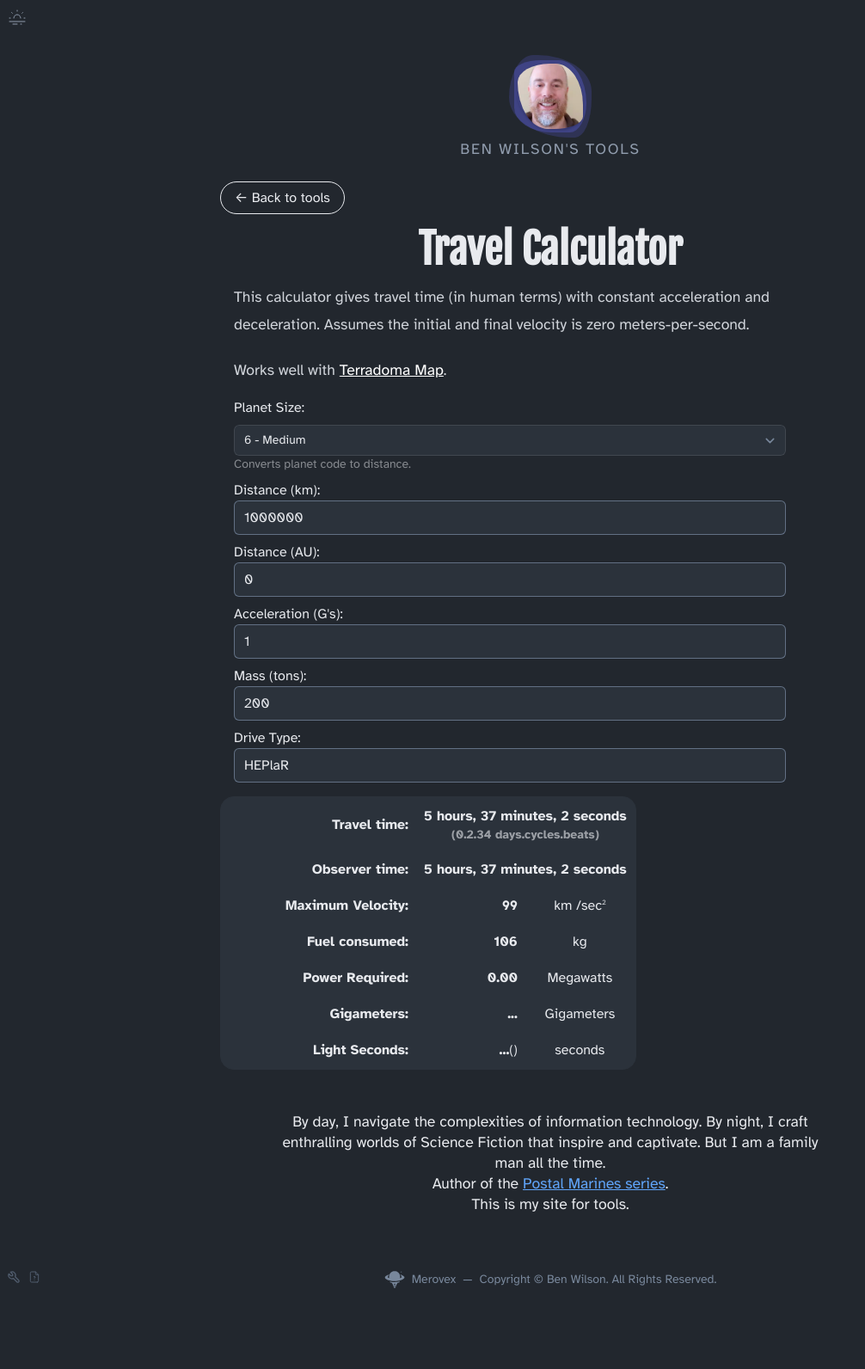
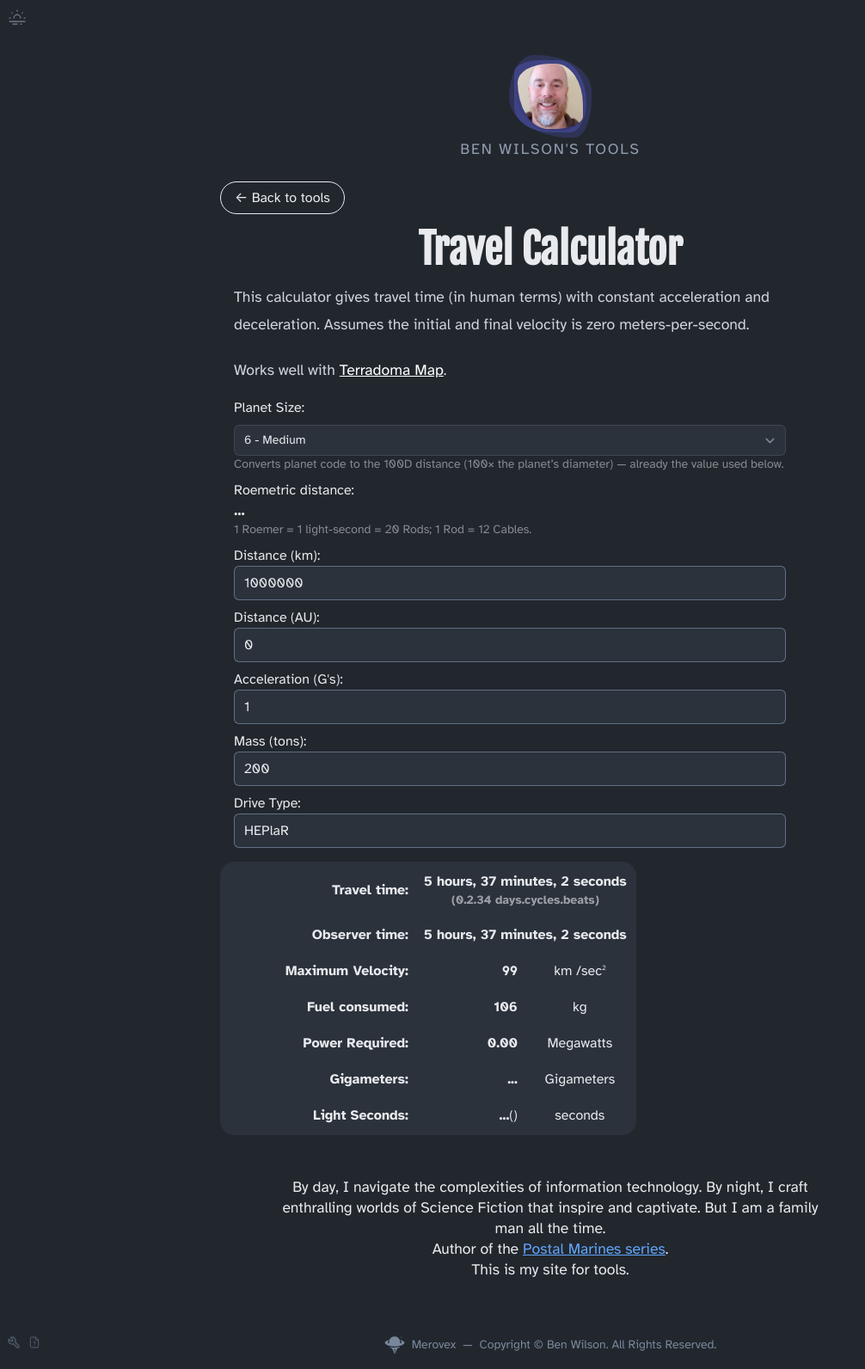
Before and after one commit to Merovex/merovex.github.io, a Jekyll site: the page built from _tools/travel-calculator.html, in a window 1280 px wide. Shown: the whole page at 86% size, without its empty margins (0-1006 px from the left). Built offline with Jekyll 4.4.1, drawn with Linux system fonts in a browser that asks for light colours; before the commit the page ends 1516 px from its top, so only the background shows below that.

Commit message:
Add Roemetric measures and 100D note to travel calculator
Roemer (1 light-second) splits into 20 Rods, each 12 Cables; computed in
meters and updated alongside the other distance readouts. Note that the
planet-size distance is the 100D (100x diameter) value.

Co-Authored-By: Claude Opus 4.8 (1M context) <noreply@anthropic.com>

```diff
--- a/_tools/travel-calculator.html
+++ b/_tools/travel-calculator.html
@@ -50,7 +50,16 @@ travel."
           <option value="250000">X - Large Gas Giant</option>
         </select>
 
-        <p class="text-sm opacity-50 help-text">Converts planet code to distance.</p>
+        <p class="text-sm opacity-50 help-text">Converts planet code to the 100D distance (100&times; the
+          planet&rsquo;s diameter) &mdash; already the value used below.</p>
+      </div>
+    </div>
+
+    <div class="flexed-row">
+      <label class="flex-1">Roemetric distance:</label>
+      <div class="flex-1">
+        <strong data-travel-calculator-target="roemetric">&hellip;</strong>
+        <p class="text-sm opacity-50 help-text">1 Roemer = 1 light-second = 20 Rods; 1 Rod = 12 Cables.</p>
       </div>
     </div>
 
--- a/assets/controllers/travel_calculator_controller.js
+++ b/assets/controllers/travel_calculator_controller.js
@@ -17,6 +17,7 @@ Stimulus.register("travel-calculator", class extends Controller {
     "noDeceleration",
     "observerTime",
     "planetSize",
+    "roemetric",
     "spaceshipMass",
     "starSize",
     "timeTravel",
@@ -27,6 +28,12 @@ Stimulus.register("travel-calculator", class extends Controller {
   ACCELERATION_IN_G = 0.0098
   KM_PER_AU = 149597870.700
   SUN_DIAMETER = 1390000
+  // Roemetric measures. The base unit (Roemer) is one light-second, approximated
+  // in meters behind the scenes so the breakdown adjusts with the other settings.
+  // 1 Roemer = 1 light-second = 20 Rods; 1 Rod = 12 Cables.
+  ROEMER_IN_METERS = 299792458 // == SPEED_OF_LIGHT, one light-second
+  RODS_PER_ROEMER = 20
+  CABLES_PER_ROD = 12
   // Fuel Conversion Rate is HALF whatever is said in TNE: Fire, Fusion & Steel.
   // FUEL_CONVERSION_RATE = 0.00125; // HEPlaR
   FUEL_CONVERSION_RATE = 0.0025; // M-Drive
@@ -84,6 +91,7 @@ Stimulus.register("travel-calculator", class extends Controller {
     this.setKM(km);
     this.setGM(km)
     this.setLightSeconds(km);
+    this.setRoemetric(km);
     this.calculate();
   }
   setDistanceFromKM() {
@@ -91,6 +99,7 @@ Stimulus.register("travel-calculator", class extends Controller {
     this.setAU(km);
     this.setGM(km)
     this.setLightSeconds(km);
+    this.setRoemetric(km);
     this.calculate();
   }
   setDistanceFromPlanetSize() {
@@ -99,6 +108,7 @@ Stimulus.register("travel-calculator", class extends Controller {
     this.setGM(km);
     this.setKM(km);
     this.setLightSeconds(km);
+    this.setRoemetric(km);
     this.calculate()
   }
   setDistanceFromStarSize() {
@@ -108,6 +118,7 @@ Stimulus.register("travel-calculator", class extends Controller {
     this.setGM(km);
     this.setKM(km);
     this.setLightSeconds(km);
+    this.setRoemetric(km);
     calculate()
   }
   setKM(km) { this.distanceTarget.value = km }
@@ -116,6 +127,21 @@ Stimulus.register("travel-calculator", class extends Controller {
     var seconds = Math.round(km / 299792.558)
     this.distanceLsTarget.innerHTML = seconds;
     this.mlsTarget.innerHTML = Math.round(seconds / 0.864);
+  }
+  setRoemetric(km) {
+    // Work in meters so the unit sizes stay approximate, then split the distance
+    // into whole Roemers, Rods, and Cables.
+    var meters = km * 1000;
+    var roemerTotal = meters / this.ROEMER_IN_METERS;
+    var roemers = Math.floor(roemerTotal);
+    var rodTotal = (roemerTotal - roemers) * this.RODS_PER_ROEMER;
+    var rods = Math.floor(rodTotal);
+    var cables = Math.round((rodTotal - rods) * this.CABLES_PER_ROD);
+    // Carry rounded-up cables/rods so we never display the unit maximum.
+    if (cables >= this.CABLES_PER_ROD) { cables -= this.CABLES_PER_ROD; rods += 1; }
+    if (rods >= this.RODS_PER_ROEMER) { rods -= this.RODS_PER_ROEMER; roemers += 1; }
+    this.roemetricTarget.innerHTML =
+      this.format(roemers) + " Roemers, " + rods + " Rods, " + cables + " Cables";
   }
 
   // =================================================================================================
@@ -171,6 +197,7 @@ Stimulus.register("travel-calculator", class extends Controller {
     this.setKM(km);
     this.setGM(km);
     this.setLightSeconds(km);
+    this.setRoemetric(km);
     this.calcMaxVelocity(time * 2)
   }
 
```
